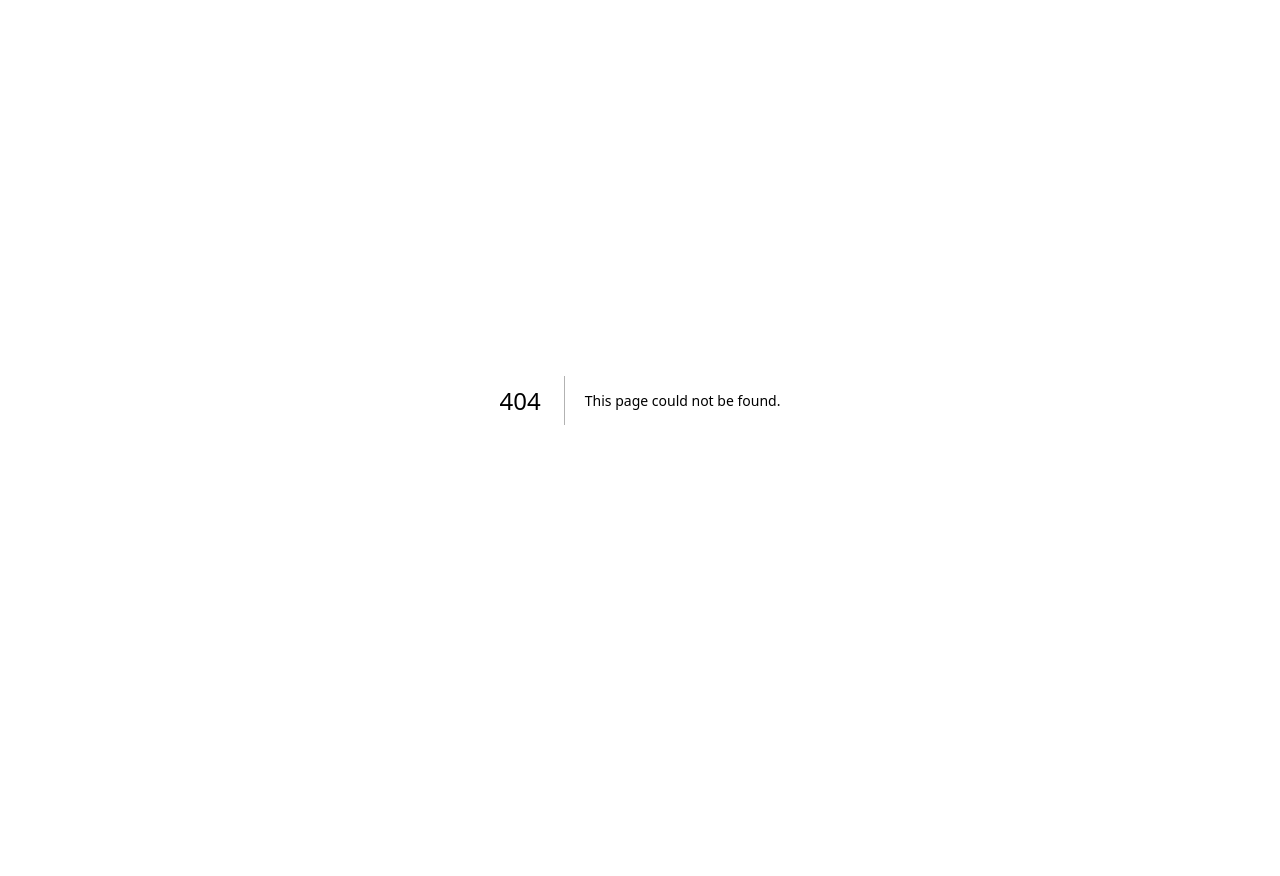
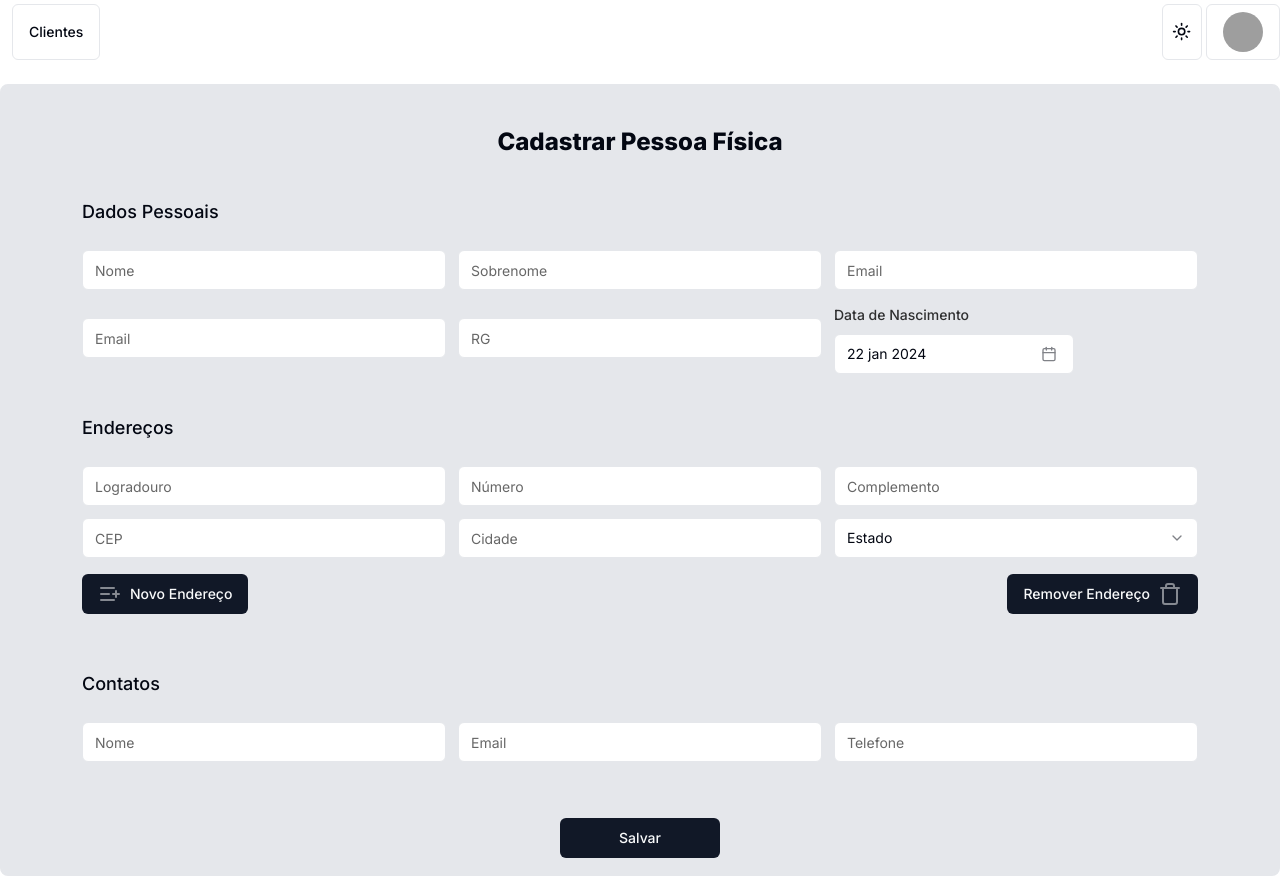
Before and after one commit to d-vieira/teste-react, a Next.js app: page /register-customer in a window 1280 px wide. Before the commit this address had no page. Before the commit the page ends 800 px from the top, so only its background shows below. Built offline with nearby package versions, Linux system fonts and the light colour scheme; grey boxes are pictures that could not be loaded.

Commit message:
feat: Register Customer Page

```diff
--- a/src/app/page.tsx
+++ b/src/app/page.tsx
@@ -1,3 +1,5 @@
+import Header from "@/components/Header";
+
 export default function Home() {
-  return <h1>theres nothing here... yet</h1>;
+  return <Header />;
 }
--- /dev/null
+++ b/src/app/register-customer/page.tsx
@@ -0,0 +1,11 @@
+import Header from "@/components/Header";
+import RegisterClienteForm from "@/components/RegisterClientForm";
+
+export default function RegisterCustomer() {
+  return (
+    <div className="flex flex-col">
+      <Header />
+      <RegisterClienteForm />
+    </div>
+  );
+}
```
